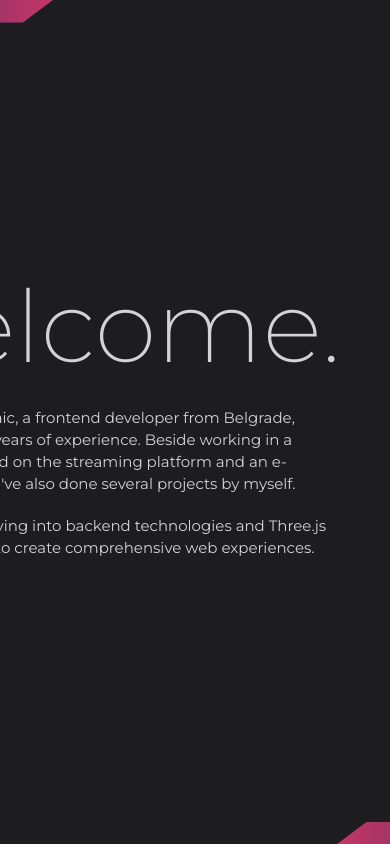
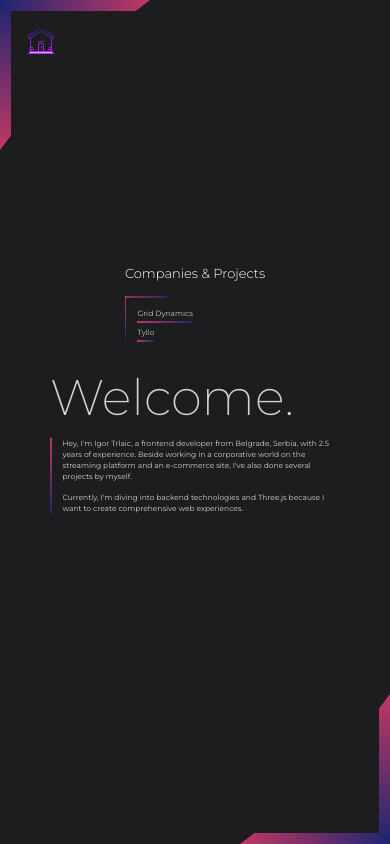
Before and after one commit to Trlaic/portfolio, a React (Vite) app: page /resume in a window 390 px wide. Built offline with nearby package versions, Linux system fonts and the light colour scheme; a web font is replaced by a local one.

Commit message:
x27: Media query for sizes below 480px

```diff
--- a/src/App.tsx
+++ b/src/App.tsx
@@ -15,7 +15,7 @@ const App = () => {
           <Routes>
             <Route path="/" element={<HomePage />}/>
             <Route path="/resume" element={<ClassicPage />}/>
-            <Route path="resume-animated" element={<AnimatedPage />}/>
+            <Route path="/resume-animated" element={<AnimatedPage />}/>
           </Routes>
         </Suspense>
       </ColorsProvider>
--- a/src/components/ClassicPage/Content.module.scss
+++ b/src/components/ClassicPage/Content.module.scss
@@ -10,11 +10,35 @@
     position: absolute;
     top: 5rem;
     left: 5rem;
+    width: 6.4rem;
+    height: 6.4rem;
+
     cursor: pointer;
     transition: .4s all;
-
 }
 
 .image:hover {
     transform: scale(1.2);
 }
+
+@media only screen and (max-width: 480px) {
+    .container {
+        transform: translateY(-7.5rem);
+    }
+
+    .image {
+        top: 12.5rem;
+    }
+}
+
+@media only screen and (max-width: 450px) {
+    .container {
+        flex-direction: column-reverse;
+        justify-content: center;
+        transform: translateY(-6rem);
+    }
+
+    .image {
+        top: 11rem;
+    }
+}
--- a/src/components/ClassicPage/DisplayInformation.module.scss
+++ b/src/components/ClassicPage/DisplayInformation.module.scss
@@ -143,3 +143,12 @@
     height: 1.5px;
     background: linear-gradient(to right, $color-linear-gradient-first 0%, $color-linear-gradient-second 100%);
 }
+
+@media only screen and (max-width: 450px) {
+    .container {
+        flex: 0 1 0%;
+        padding-right: 5rem;
+        margin-right: 0rem;
+        transform: translateY(-1rem);
+    }
+}
--- a/src/components/ClassicPage/ListOfProjects.module.scss
+++ b/src/components/ClassicPage/ListOfProjects.module.scss
@@ -94,3 +94,12 @@
 .list:hover .list_after::before {
     opacity: 1;
 }
+
+
+@media only screen and (max-width: 450px) {
+    .container {
+        flex: 0 1 0%;
+        margin-left: 0rem;
+        margin-bottom: 5rem;
+    }
+}
--- a/src/main.scss
+++ b/src/main.scss
@@ -7,6 +7,12 @@
 
 :root {
     font-size: 10px;
+}
+
+@media only screen and (max-width: 480px) {
+    :root {
+        font-size: 5px;
+    }
 }
 
 html,
```
